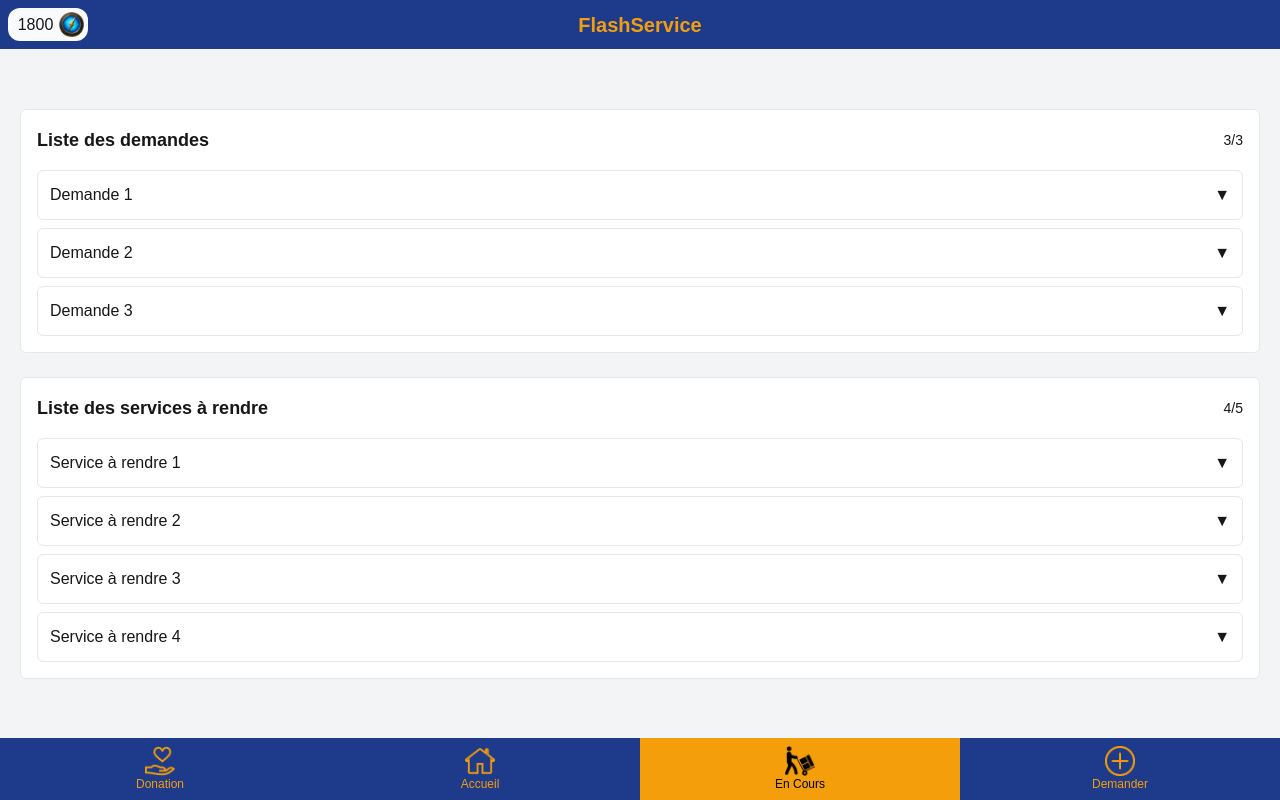
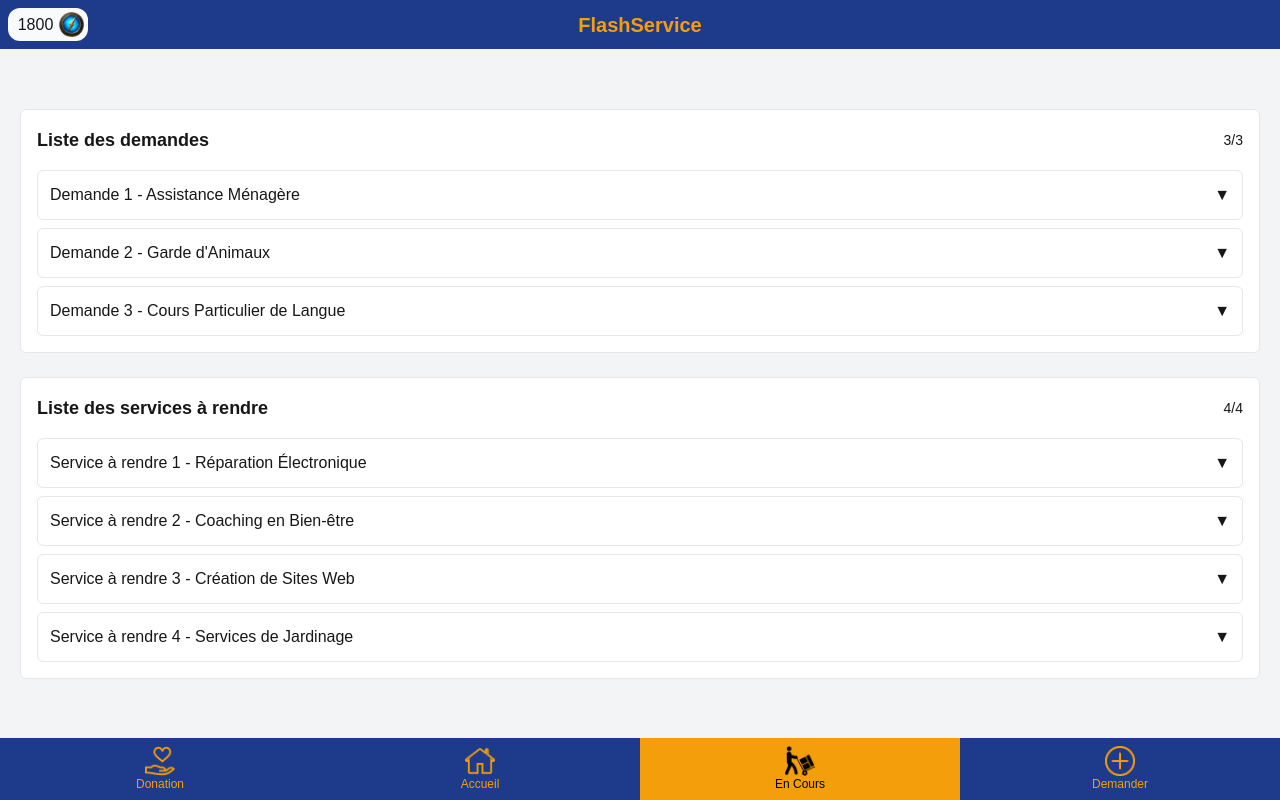
Before and after one commit to BenjiSxr/FlashService_TheLast, a Next.js app in the folder flash-service/: page /liked in a window 1280 px wide. Built offline with nearby package versions, Linux system fonts and the light colour scheme.

Commit message:
Feat: RequestList info

```diff
--- a/flash-service/src/app/liked/page.tsx
+++ b/flash-service/src/app/liked/page.tsx
@@ -1,27 +1,27 @@
 "use client";
 
-import { RequestList } from "@/components/RequestList";
+import RequestList from "@/components/RequestList";
 
 export default function Liked() {
   const demandes = [
-    { label: "Demande 1", description: "Description de la demande 1." },
-    { label: "Demande 2", description: "Description de la demande 2." },
-    { label: "Demande 3", description: "Description de la demande 3." },
+    { user: "John", title: "Assistance Ménagère", desc: "Description : Besoin d'aide pour le nettoyage de ma maison pendant mes vacances." },
+    { user: "John", title: "Garde d'Animaux", desc: "Je pars en vacances et j'aurais besoin d'une personne pour surveiller et s'occuper de mon chat." },
+    { user: "John", title: "Cours Particulier de Langue", desc: "J'aurais envie d'apprendre une nouvelle langue ou d'améliorer mes compétences linguistiques. Recherche un professeur particulier qui peut adapter les leçons à mes besoins et mon niveau." },
   ];
 
   const services = [
-    { label: "Service 1", description: "Description du service 1." },
-    { label: "Service 2", description: "Description du service 2." },
-    { label: "Service 3", description: "Description du service 3." },
-    { label: "Service 4", description: "Description du service 4." },
+    { user: "David", title: "Réparation Électronique", desc: "Bonjour ! J'ai un ordinateur qui ne démarre plus, et j'ai vraiment besoin d'aide pour le faire réparer. Si quelqu'un a des compétences en réparation électronique et peut venir jeter un œil, je serais très reconnaissant !" },
+    { user: "Eve", title: "Coaching en Bien-être", desc: "Salut à tous ! Je cherche un coach en bien-être pour m'aider à améliorer ma santé. J'aimerais des conseils en nutrition et un programme d'exercices adapté à mes besoins. Si quelqu'un peut m'aider, ce serait super !" },
+    { user: "Frank", title: "Création de Sites Web", desc: "Bonjour ! Je souhaite créer un site web pour mon petit business, mais je ne sais pas par où commencer. Je cherche quelqu'un qui pourrait m'aider à le concevoir et le mettre en ligne. Toute aide serait appréciée !" },
+    { user: "Grace", title: "Services de Jardinage", desc: "Bonjour ! J'ai un jardin qui a besoin d'un peu d'attention, et je cherche quelqu'un pour m'aider avec l'entretien. Cela inclut la taille des plantes et le désherbage. Si quelqu'un a des compétences en jardinage, faites-le moi savoir, merci !" },
   ];
 
   return (
-    <div className=" h-full px-5 flex flex-col justify-center items-center bg-gray-100">
+    <div className="h-full px-5 flex flex-col justify-center items-center bg-gray-100">
       <RequestList
         label="Liste des demandes"
         count={demandes.length}
-        total={3}
+        total={demandes.length}
         itemLabel="Demande"
         requests={demandes}
       />
@@ -29,7 +29,7 @@ export default function Liked() {
       <RequestList
         label="Liste des services à rendre"
         count={services.length}
-        total={5}
+        total={services.length}
         itemLabel="Service à rendre"
         requests={services}
       />
--- a/flash-service/src/app/page.tsx
+++ b/flash-service/src/app/page.tsx
@@ -9,9 +9,9 @@ import { useState } from "react";
 
 export default function Home() {
   const { user } = useAuth();
-  if (user.id === 0) {
-    redirect("/connexion");
-  }
+  // if (user.id === 0) {
+  //   redirect("/connexion");
+  // }
 
   const [postIndex, setPostIndex] = useState(0);
   const posts = [
@@ -52,7 +52,7 @@ export default function Home() {
           }}
           animate={controls}
         >
-          <Post></Post>
+          <Post user="Sarah" title="test" desc="test long"></Post>
         </motion.div>
       </div>
       <div className="flex justify-evenly items-center w-full h-18">
--- a/flash-service/src/components/Post.tsx
+++ b/flash-service/src/components/Post.tsx
@@ -4,7 +4,17 @@ import profile from "@/image/femme_profile.jpg";
 import { Stars } from "./Stars";
 import { PostImage } from "./PostImage";
 import { PostFlashPoint } from "./PostFlashPoint";
-const Post: FC = () => {
+
+type IProps = {
+  user: string,
+  title: string,
+  desc: string
+}
+
+
+const Post: FC<IProps> = (props) => {
+  const { user, title, desc } = props
+
   return (
     <div className="h-full min-h-[500px] border-black border-2 rounded-xl w-5/6 max-w-[500px]">
       <PostImage />
@@ -14,16 +24,16 @@ const Post: FC = () => {
             <ProfileImg img={profile} width={50} height={50} />
           </div>
           <div>
-            <p className="font-bold text-xl flex">Sarah</p>
+            <p className="font-bold text-xl flex">{user}</p>
             <Stars />
             <p className="text-xs">24 rue Mercier, Lyon, 69003</p>
           </div>
         </div>
         <div className="my-3 overflow-y-scroll">
-          <p className="font-bold text-xl">Arroser mes plantes</p>
+          <p className="font-bold text-xl">{title}</p>
           <p className="text-sm ">
             {
-              "Je pars en vacances, j'aurais besoin d'une personne pour s'occuper de mes plantes."
+              desc
             }
           </p>
         </div>
--- a/flash-service/src/components/RequestList.tsx
+++ b/flash-service/src/components/RequestList.tsx
@@ -2,58 +2,51 @@
 
 import { FC, useState } from "react";
 
-type Request = {
-    label: string;
-    description: string;
+type IProps = {
+    user: string;
+    title: string;
+    desc: string;
 };
 
 type RequestListProps = {
-    label: string;  // Le label principal (par exemple : "Liste des demandes", "Liste des services à rendre")
-    count: number;  // Le nombre de demandes/services effectués
-    total: number;  // Le nombre total de demandes/services
-    itemLabel: string;  // Le label pour chaque élément de la liste (par exemple : "Demande", "Service à rendre")
-    requests: Request[];  // La liste des éléments
+    label: string;
+    count: number;
+    total: number;
+    itemLabel: string;
+    requests: IProps[];
 };
 
 const RequestList: FC<RequestListProps> = ({ label, count, total, itemLabel, requests }) => {
-    // État local pour savoir quelle description est ouverte
     const [openIndex, setOpenIndex] = useState<number | null>(null);
 
-    // Fonction pour basculer l'état d'ouverture
     const toggleDescription = (index: number) => {
         setOpenIndex(index === openIndex ? null : index);
     };
 
     return (
         <div className="w-full my-3 p-4 border rounded-md bg-white">
-            {/* Header avec le label et le compteur */}
             <div className="flex justify-between items-center mb-4">
                 <span className="text-lg font-semibold">{label}</span>
                 <span className="text-sm font-medium">{`${count}/${total}`}</span>
             </div>
-
-            {/* Liste des requêtes */}
             <div className="space-y-2">
                 {requests.map((request, index) => (
-                    <div key={index} className="border p-3 rounded-md   ">
-                        {/* Bande avec le label de la requête/service et la flèche */}
+                    <div key={index} className="border p-3 rounded-md">
                         <div
                             className="flex justify-between items-center cursor-pointer"
                             onClick={() => toggleDescription(index)}
                         >
-                            <span className="font-medium">{`${itemLabel} ${index + 1}`}</span>
+                            <span className="font-medium">{`${itemLabel} ${index + 1} - ${request.title}`}</span>
                             <button
-                                className={`transform transition-transform duration-300 ${openIndex === index ? "rotate-180" : ""
-                                    }`}
+                                className={`transform transition-transform duration-300 ${openIndex === index ? "rotate-180" : ""}`}
                             >
                                 ▼
                             </button>
                         </div>
-
-                        {/* Description déroulante */}
                         {openIndex === index && (
                             <div className="mt-2 text-sm text-gray-600">
-                                {request.description}
+                                <p><strong>Créé par:</strong> {request.user}</p>
+                                <p>{request.desc}</p>
                             </div>
                         )}
                     </div>
@@ -63,4 +56,4 @@ const RequestList: FC<RequestListProps> = ({ label, count, total, itemLabel, req
     );
 };
 
-export { RequestList };
+export default RequestList;
--- /dev/null
+++ b/flash-service/src/pages/api/getpost.ts
@@ -0,0 +1,30 @@
+const getPost = async (postId: string) => {
+    try {
+        const res = await fetch(`http://localhost/5000/Job`, {
+            method: 'GET',
+            headers: {
+                'Content-Type': 'application/json',
+            }
+        });
+
+        if (!res.ok) {
+            const errorMessage = await res.text();
+            console.error('Erreur de récupération du post:', errorMessage);
+            return null;
+        }
+
+        const data = await res.json();
+
+        if (data.success) {
+            return data.post;
+        } else {
+            console.error('Post non trouvé');
+            return null;
+        }
+    } catch (error) {
+        console.error('Erreur lors de la récupération du post:', error);
+        return null;
+    }
+};
+
+export default getPost;
--- /dev/null
+++ b/flash-service/src/pages/api/getprofile.ts
@@ -0,0 +1,30 @@
+const getPost = async (postId: string) => {
+    try {
+        const res = await fetch(`http://localhost/5000/User`, {
+            method: 'GET',
+            headers: {
+                'Content-Type': 'application/json',
+            }
+        });
+
+        if (!res.ok) {
+            const errorMessage = await res.text();
+            console.error('Erreur de récupération du post:', errorMessage);
+            return null;
+        }
+
+        const data = await res.json();
+
+        if (data.success) {
+            return data.post;
+        } else {
+            console.error('Post non trouvé');
+            return null;
+        }
+    } catch (error) {
+        console.error('Erreur lors de la récupération du post:', error);
+        return null;
+    }
+};
+
+export default getPost;
```
